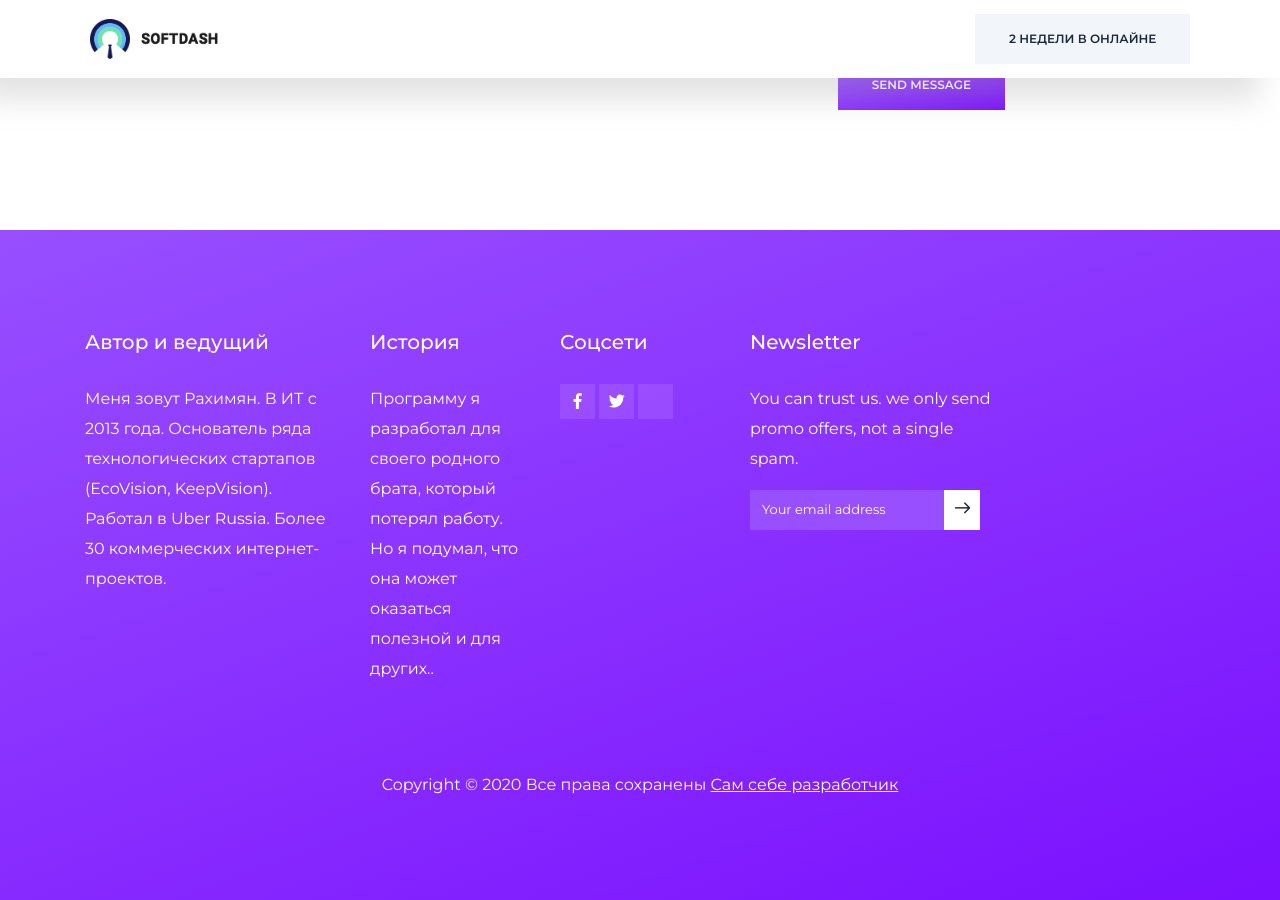
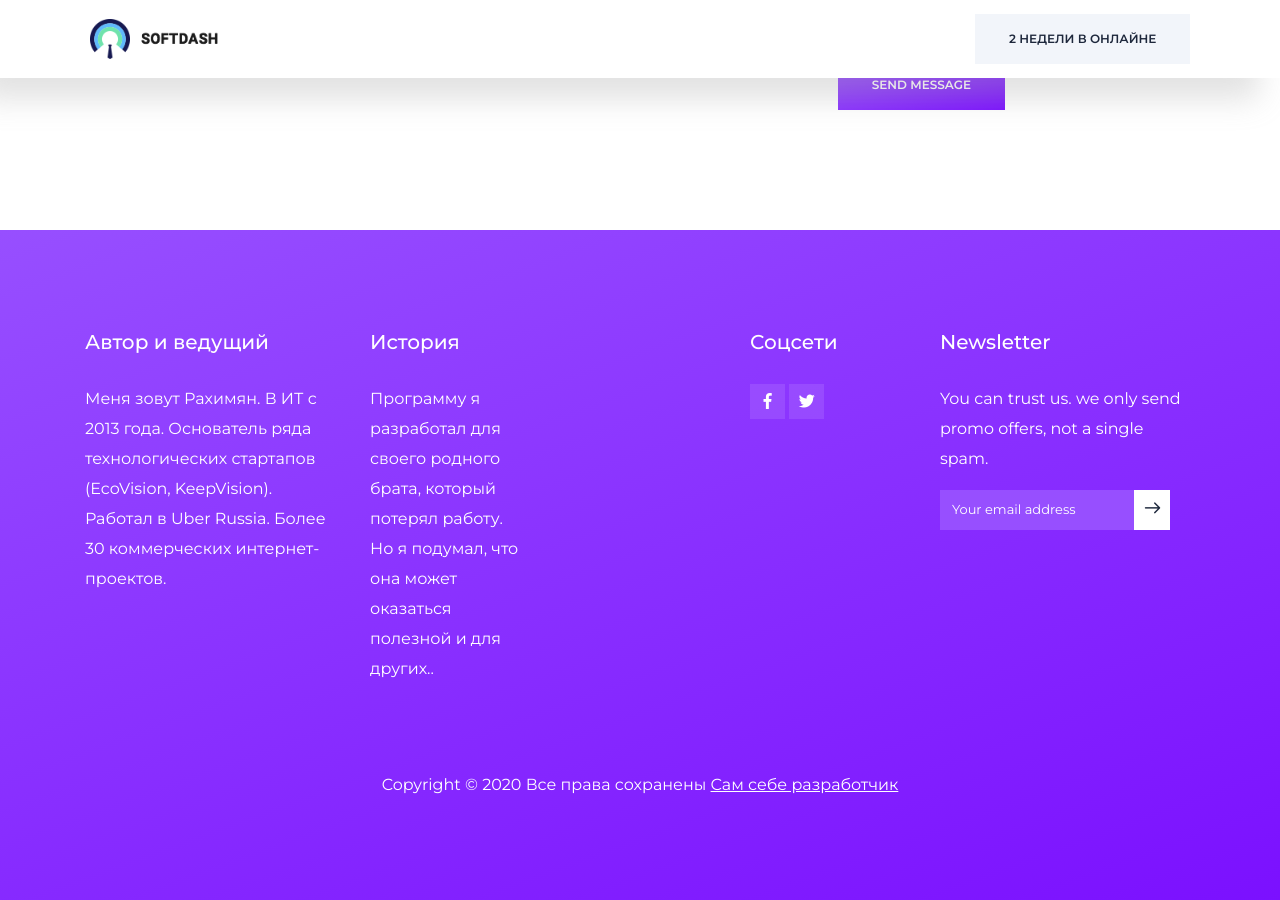
Before and after one commit to RakhimyanTim/samseberazrabotchik.github.io, a Jekyll site: the page built from contact.html, in a window 1280 px wide and 900 px high, scrolled down 1331 px. Built offline with Jekyll 4.4.1, drawn with Linux system fonts in a browser that asks for light colours.

Commit message:
Update footer.html

```diff
--- a/_includes/footer.html
+++ b/_includes/footer.html
@@ -19,7 +19,16 @@
                         </p>
                     </div>
                 </div>
-
+                <div class="col-lg-2 col-md-6">
+                    <div class="single-footer-widget">
+                        <h4>{{ site.footer_resources_link_heading }}</h4>
+                        <ul class="menu-list">
+                            <li>
+                                <a href="{{ site.footer_resources_link_one_link }}">{{ site.footer_resources_link_one_text }}</a>
+                            </li>
+                        </ul>
+                    </div>
+                </div>
                 <div class="col-lg-2 col-md-6">
                     <div class="single-footer-widget">
                         <h4>Соцсети</h4>
@@ -32,11 +41,6 @@
                             <li>
                                 <a href="{{ site.footer_twitter_link }}">
                                     <i class="fab fa-twitter"></i>
-                                </a>
-                            </li>
-                            <li>
-                                <a href="{{ site.footer_vkontakte_link }}">
-                                    <i class="fab fa-vkontakte"></i>
                                 </a>
                             </li>
                         </ul>
```
